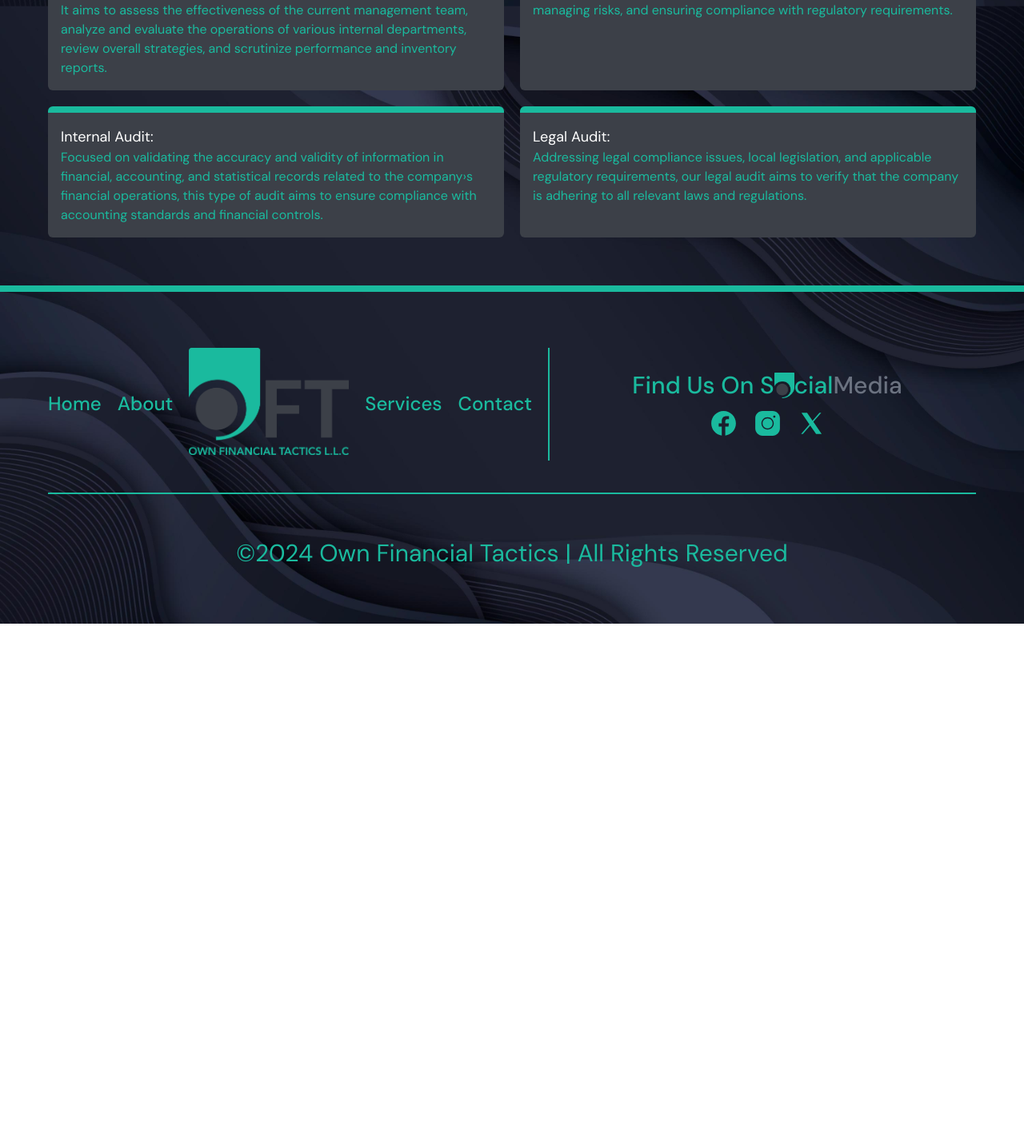
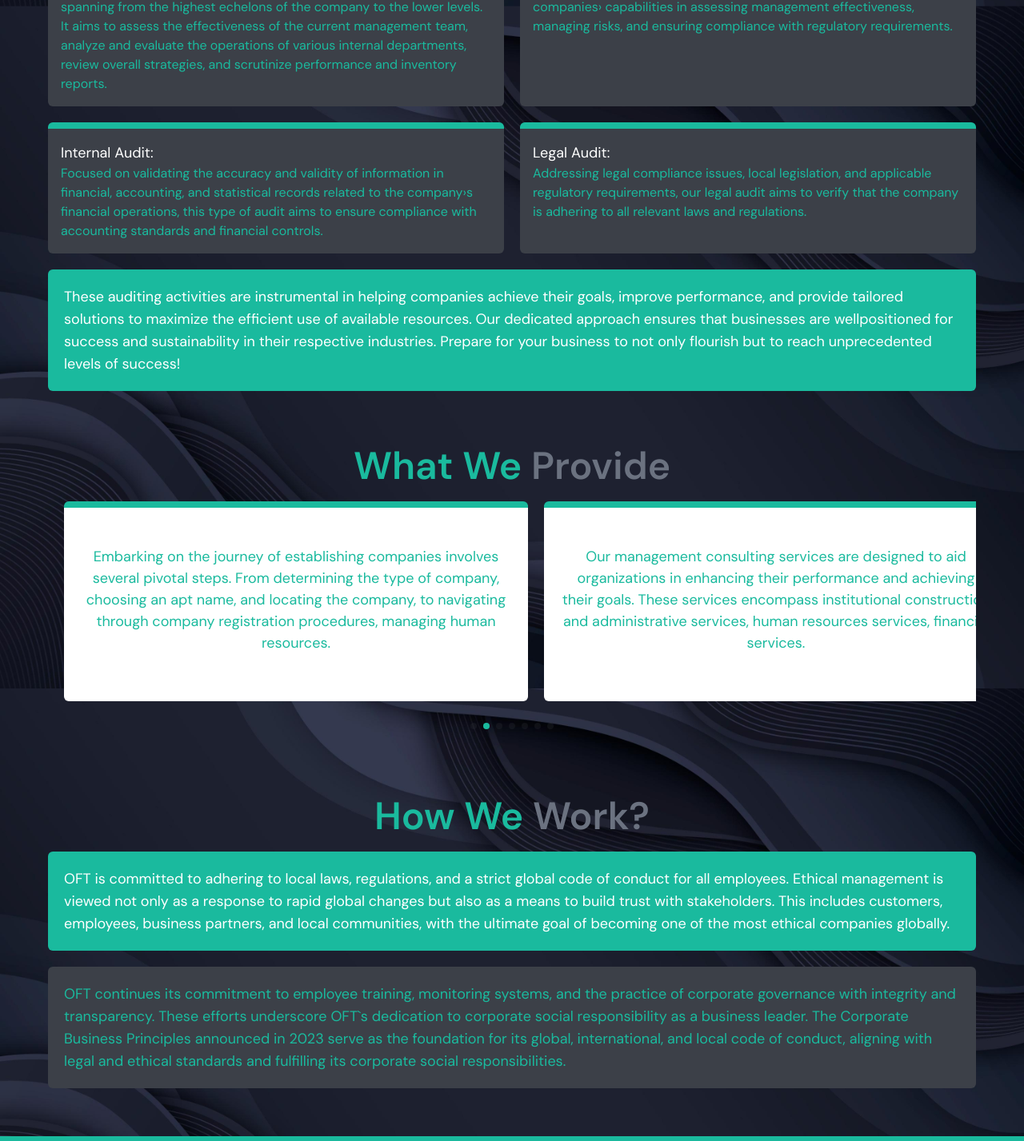
Before and after one commit to rasheedaldeb/OFT, a React (Vite) app: page /services in a window 1280 px wide. Shown: the part 1699-3126 px from the top of the page at 80% size. Before the commit the page ends 2479 px from the top, so only its background shows below. Built offline with nearby package versions, Linux system fonts and the light colour scheme; the HTML template or start-up script is replaced by a standard one.

Commit message:
services page done

```diff
--- /dev/null
+++ b/src/Components/HowWeWork/HowWeWork.jsx
@@ -0,0 +1,72 @@
+import React from "react";
+import SectionHeading from "../SectionHeading";
+import { motion } from "framer-motion";
+const textVariants = {
+  initial: {
+    x: 200,
+    opacity: 0,
+  },
+  animate: {
+    x: 0,
+    opacity: 1,
+    transition: {
+      duration: 1,
+      staggerChildren: 0.1,
+    },
+  },
+};
+const textVariants2 = {
+  initial: {
+    x: -200,
+    opacity: 0,
+  },
+  animate: {
+    x: 0,
+    opacity: 1,
+    transition: {
+      duration: 1,
+      staggerChildren: 0.1,
+    },
+  },
+};
+const HowWeWork = () => {
+  return (
+    <section className="flex flex-col gap-5 items-center p-[30px_20px_15px] md:p-[30px_60px_40px] overflow-hidden">
+      <SectionHeading title="How We" title2="Work?" />
+      <motion.div
+        variants={textVariants2}
+        initial="initial"
+        whileInView="animate"
+        className="bg-primary rounded-md"
+      >
+        <p className="p-5 text-white text-lg">
+          OFT is committed to adhering to local laws, regulations, and a strict
+          global code of conduct for all employees. Ethical management is viewed
+          not only as a response to rapid global changes but also as a means to
+          build trust with stakeholders. This includes customers, employees,
+          business partners, and local communities, with the ultimate goal of
+          becoming one of the most ethical companies globally.
+        </p>
+      </motion.div>
+      <motion.div
+        variants={textVariants}
+        initial="initial"
+        whileInView="animate"
+        className="bg-Secondary rounded-md"
+      >
+        <p className="p-5 text-primary text-lg">
+          OFT continues its commitment to employee training, monitoring systems,
+          and the practice of corporate governance with integrity and
+          transparency. These efforts underscore OFT`s dedication to corporate
+          social responsibility as a business leader. The Corporate Business
+          Principles announced in 2023 serve as the foundation for its global,
+          international, and local code of conduct, aligning with legal and
+          ethical standards and fulfilling its corporate social
+          responsibilities.
+        </p>
+      </motion.div>
+    </section>
+  );
+};
+
+export default HowWeWork;
--- /dev/null
+++ b/src/Components/Management/Management.jsx
@@ -0,0 +1,72 @@
+/* eslint-disable react/prop-types */
+import SectionHeading from "../SectionHeading";
+import { motion } from "framer-motion";
+const textVariants = {
+  initial: {
+    x: 200,
+    opacity: 0,
+  },
+  animate: {
+    x: 0,
+    opacity: 1,
+    transition: {
+      duration: 1,
+      staggerChildren: 0.1,
+    },
+  },
+};
+const textVariants2 = {
+  initial: {
+    x: -200,
+    opacity: 0,
+  },
+  animate: {
+    x: 0,
+    opacity: 1,
+    transition: {
+      duration: 1,
+      staggerChildren: 0.1,
+    },
+  },
+};
+const Management = ({ content }) => {
+  return (
+    <section className="flex flex-col gap-5 items-center p-[30px_20px_15px] md:p-[30px_60px_40px] overflow-hidden">
+      <SectionHeading title="AUDITING " title2="In Management" />
+      <motion.div
+        className="cards grid lg:grid-cols-2 md:grid-cols-1 gap-5 pt-5"
+        variants={textVariants}
+        initial="initial"
+        whileInView="animate"
+      >
+        {content.map((item, i) => (
+          <div
+            key={i}
+            className="card bg-Secondary p-4 rounded-md border-t-8 border-primary"
+          >
+            <h3 className="text-white text-lg">{item.title}</h3>
+            <p className="text-primary">{item.desc}</p>
+          </div>
+        ))}
+      </motion.div>
+      <motion.div
+        variants={textVariants2}
+        initial="initial"
+        whileInView="animate"
+        className="bg-primary rounded-md"
+      >
+        <p className="p-5 text-white text-lg">
+          These auditing activities are instrumental in helping companies
+          achieve their goals, improve performance, and provide tailored
+          solutions to maximize the efficient use of available resources. Our
+          dedicated approach ensures that businesses are wellpositioned for
+          success and sustainability in their respective industries. Prepare for
+          your business to not only flourish but to reach unprecedented levels
+          of success!
+        </p>
+      </motion.div>
+    </section>
+  );
+};
+
+export default Management;
--- a/src/Components/Provide/Provide.jsx
+++ b/src/Components/Provide/Provide.jsx
@@ -1,41 +1,46 @@
 /* eslint-disable react/prop-types */
+import "./Provide.scss";
+import { Swiper, SwiperSlide } from "swiper/react";
+import "swiper/css";
+import "swiper/css/pagination";
 import SectionHeading from "../SectionHeading";
-import { motion } from "framer-motion";
-const textVariants = {
-  initial: {
-    x: 200,
-    opacity: 0,
+import { Autoplay, Pagination } from "swiper/modules";
+const responsive = {
+  0: {
+    slidesPerView: 1,
   },
-  animate: {
-    x: 0,
-    opacity: 1,
-    transition: {
-      duration: 1,
-      staggerChildren: 0.1,
-    },
+  1024: {
+    slidesPerView: 2,
   },
 };
 const Provide = ({ content }) => {
   return (
-    <section className="flex flex-col items-center p-[30px_20px_15px] md:p-[30px_60px_40px] overflow-hidden">
-      <SectionHeading title="AUDITING " title2="In Management" />
-      <motion.div
-        className="cards grid lg:grid-cols-2 md:grid-cols-1 gap-5 pt-5"
-        variants={textVariants}
-        initial="initial"
-        whileInView="animate"
+    <section className="p-[30px_20px_15px] md:p-[30px_60px_40px] flex flex-col items-center gap-5">
+      <SectionHeading title="What We" title2="Provide" />
+      <Swiper
+        className="mySwiper"
+        breakpoints={responsive}
+        slidesPerView={2}
+        loop={true}
+        modules={[Pagination, Autoplay]}
+        pagination={{
+          clickable: true,
+        }}
+        autoplay={{
+          delay: 5000,
+          disableOnInteraction: false,
+        }}
       >
         {content.map((item, i) => (
-          <div
+          <SwiperSlide
             key={i}
-            className="card bg-Secondary p-4 rounded-md border-t-8 border-primary"
+            className="h-[300px] lg:h-auto p-5 flex flex-col items-center gap-3 rounded-md bg-Secondary border-t-8 border-primary"
           >
             <h3 className="text-white text-lg">{item.title}</h3>
-            <p className="text-primary">{item.desc}</p>
-          </div>
+            <p className="text-primary">{item.subtitle}</p>
+          </SwiperSlide>
         ))}
-      </motion.div>
-      <div></div>
+      </Swiper>
     </section>
   );
 };
--- /dev/null
+++ b/src/Components/Provide/Provide.scss
@@ -0,0 +1,25 @@
+.swiper {
+  width: 100%;
+  height: 300px;
+}
+.swiper-wrapper {
+  height: 250px !important;
+  display: flex;
+  gap: 20px;
+}
+.swiper-slide {
+  text-align: center;
+  font-size: 18px;
+  background: #fff;
+
+  /* Center slide text vertically */
+  display: flex;
+  justify-content: center;
+  align-items: center;
+}
+.swiper-pagination-bullets .swiper-pagination-bullet {
+  background: #3c4048 !important;
+}
+.swiper-pagination-bullets .swiper-pagination-bullet-active {
+  background: #1aba9e !important;
+}
--- a/src/Pages/Services.jsx
+++ b/src/Pages/Services.jsx
@@ -1,4 +1,6 @@
+import HowWeWork from "../Components/HowWeWork/HowWeWork";
 import MainServices from "../Components/MainServices/MainServices";
+import Management from "../Components/Management/Management";
 import PagesHero from "../Components/PagesHero/PagesHero";
 import Provide from "../Components/Provide/Provide";
 
@@ -11,7 +13,7 @@ const Services = () => {
         slogin="Identify what sets your financial services apart from others in the industry. Highlight any distinctive qualities, expertise, or specialized services that make you stand out."
       />
       <MainServices img="/images/main-services.jpg" />
-      <Provide
+      <Management
         content={[
           {
             title: "Management Audit:",
@@ -31,6 +33,49 @@ const Services = () => {
           },
         ]}
       />
+      <Provide
+        content={[
+          {
+            title:
+              "Verifying the Authenticity of Documents, Documents, and Data :",
+            subtitle:
+              "Ensuring the accuracy, correctness, and consistency of provided information is a crucial process. OFT specializes in thoroughly verifying the authenticity of documents, ensuring that the information is reliable and trustworthy.",
+          },
+          {
+            title: "Establishing Companies from Inception to Operation :",
+            subtitle:
+              "Embarking on the journey of establishing companies involves several pivotal steps. From determining the type of company, choosing an apt name, and locating the company, to navigating through company registration procedures, managing human resources.",
+          },
+          {
+            title: "Management Consulting Services :",
+            subtitle:
+              "Our management consulting services are designed to aid organizations in enhancing their performance and achieving their goals. These services encompass institutional construction and administrative services, human resources services, financial services.",
+          },
+          {
+            title: "Marketing Services :",
+            subtitle:
+              "Our marketing services are a comprehensive suite aimed at boosting businesses presence and efficiency. This includes conducting market research and studies, designing and implementing effective marketing campaigns, and enhancing the efficiency of marketing and sales teams. ",
+          },
+          {
+            title:
+              "Rehabilitating the Structure of Administrative, Financial, and Operational Processes :",
+            subtitle:
+              "Our expertise extends to the rehabilitation and restructuring of the administrative, financial, and operational processes of establishments. This involves a series of strategic changes and improvements in financial and administrative operations, aimed at enhancing efficiency. ",
+          },
+          {
+            title: "Public Relations :",
+            subtitle:
+              "Public relations is a vital activity undertaken by organizational management to introduce the nature of its work to the public. Leveraging various communication and advertising means, public relations aims to implement the organization's vision. This multifaceted activity encompasses diverse tasks,",
+          },
+          {
+            title:
+              "Preparing Economic Feasibility and Financial and Accounting Studies:",
+            subtitle:
+              "These steps involve evaluating the project`s feasibility, profitability, and potential for success or loss. Economic feasibility studies are integral to the initial project design phase.",
+          },
+        ]}
+      />
+      <HowWeWork />
     </div>
   );
 };
--- a/vite.config.js
+++ b/vite.config.js
@@ -5,5 +5,5 @@ import react from "@vitejs/plugin-react";
 // https://vitejs.dev/config/
 export default defineConfig({
   plugins: [react()],
-  base: process.env.VITE_BASE_PATH || "/deploy_react_app_github_pages_vercel",
+  // base: process.env.VITE_BASE_PATH || "/deploy_react_app_github_pages_vercel",
 });
```
